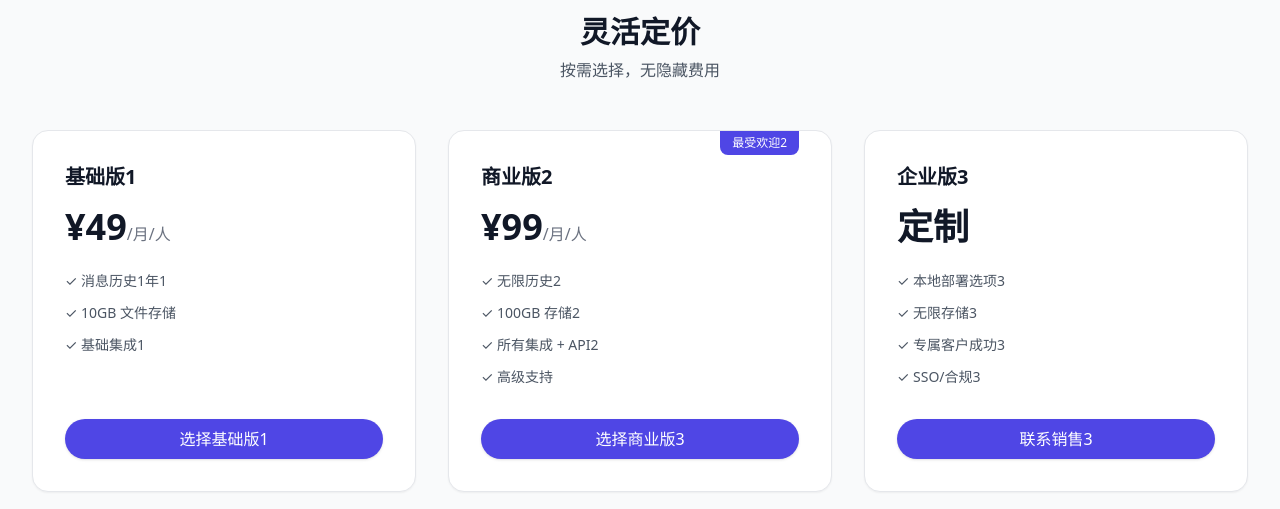
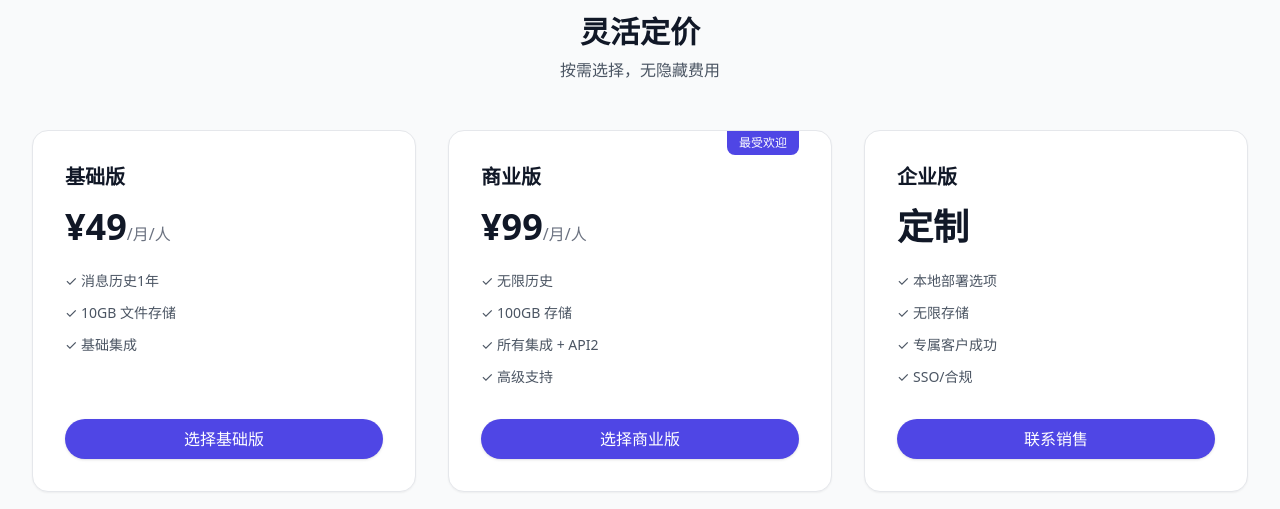
Before and after one commit to wumacms/siteforge-8p73vcf1, a website: page index.html in a window 1280 px wide. Shown: the part 5360-5869 px from the top of the page. Drawn offline with nearby package versions, Linux system fonts and the light colour scheme.

Commit message:
SiteForge: v1786532449860

```diff
--- a/index.html
+++ b/index.html
@@ -47,17 +47,17 @@
 <div class="text-center"><img src="https://images.unsplash.com/photo-1580489944761-15a19d654956?ixlib=rb-4.0.3&auto=format&fit=crop&w=400&q=30" alt="李莉4" class="w-32 h-32 rounded-full mx-auto object-cover shadow-md border-2 border-white" /><h3 class="font-semibold mt-4 text-gray-900">李莉4</h3><p class="text-gray-500 text-sm">设计负责人4</p></div></div></div></section><section class="py-20 bg-white"><div class="max-w-4xl mx-auto px-4 sm:px-6 lg:px-8"><h2 class="text-3xl font-bold text-center text-gray-900 mb-12">常见问题</h2><div class="space-y-6"><div class="border-b border-gray-200 pb-6"><h3 class="text-lg font-semibold text-gray-800 mb-2">支持本地部署吗？1</h3><p class="text-gray-600 text-sm leading-relaxed">是的，企业版支持私有云或本地服务器部署，满足最高安全合规要求。1</p></div>
 <div class="border-b border-gray-200 pb-6"><h3 class="text-lg font-semibold text-gray-800 mb-2">可以试用多久？2</h3><p class="text-gray-600 text-sm leading-relaxed">所有新用户均可享受30天全功能免费试用，无需信用卡。2</p></div>
 <div class="border-b border-gray-200 pb-6"><h3 class="text-lg font-semibold text-gray-800 mb-2">数据存储在哪里？3</h3><p class="text-gray-600 text-sm leading-relaxed">数据存储在云端的独立数据库，可选中国大陆或海外区域，符合当地法规。3</p></div>
-<div class="border-b border-gray-200 pb-6"><h3 class="text-lg font-semibold text-gray-800 mb-2">如何迁移现有聊天记录？4</h3><p class="text-gray-600 text-sm leading-relaxed">我们提供专业迁移工具，支持从Slack、Teams等平台导入历史数据。4</p></div></div></div></section><section class="py-20 bg-gray-50"><div class="max-w-7xl mx-auto px-4 sm:px-6 lg:px-8"><div class="text-center mb-12"><h2 class="text-3xl font-bold text-gray-900">灵活定价</h2><p class="text-gray-600 mt-2">按需选择，无隐藏费用</p></div><div class="grid md:grid-cols-3 gap-8"><div class="bg-white p-8 rounded-2xl shadow-sm border border-gray-200 relative flex flex-col justify-between"><div><h3 class="text-xl font-semibold text-gray-900">基础版1</h3><p class="text-4xl font-bold mt-4 text-gray-900">¥49<span class="text-base font-normal text-gray-500">/月/人</span></p><ul class="mt-6 space-y-3 text-gray-600 text-sm"><li class="flex items-center gap-2">✓ 消息历史1年1</li>
+<div class="border-b border-gray-200 pb-6"><h3 class="text-lg font-semibold text-gray-800 mb-2">如何迁移现有聊天记录？4</h3><p class="text-gray-600 text-sm leading-relaxed">我们提供专业迁移工具，支持从Slack、Teams等平台导入历史数据。4</p></div></div></div></section><section class="py-20 bg-gray-50"><div class="max-w-7xl mx-auto px-4 sm:px-6 lg:px-8"><div class="text-center mb-12"><h2 class="text-3xl font-bold text-gray-900">灵活定价</h2><p class="text-gray-600 mt-2">按需选择，无隐藏费用</p></div><div class="grid md:grid-cols-3 gap-8"><div class="bg-white p-8 rounded-2xl shadow-sm border border-gray-200 relative flex flex-col justify-between"><div><h3 class="text-xl font-semibold text-gray-900">基础版</h3><p class="text-4xl font-bold mt-4 text-gray-900">¥49<span class="text-base font-normal text-gray-500">/月/人</span></p><ul class="mt-6 space-y-3 text-gray-600 text-sm"><li class="flex items-center gap-2">✓ 消息历史1年</li>
 <li class="flex items-center gap-2">✓ 10GB 文件存储</li>
-<li class="flex items-center gap-2">✓ 基础集成1</li></ul></div><a href="#" class="mt-8 block w-full text-center bg-indigo-600 text-white hover:bg-indigo-700 py-2 rounded-full font-medium shadow transition-colors">选择基础版1</a></div>
-<div class="bg-white p-8 rounded-2xl shadow-sm border border-gray-200 relative flex flex-col justify-between"><span class="absolute top-0 right-8 bg-indigo-600 text-white px-3 py-1 text-xs rounded-b-lg font-medium">最受欢迎2</span><div><h3 class="text-xl font-semibold text-gray-900">商业版2</h3><p class="text-4xl font-bold mt-4 text-gray-900">¥99<span class="text-base font-normal text-gray-500">/月/人</span></p><ul class="mt-6 space-y-3 text-gray-600 text-sm"><li class="flex items-center gap-2">✓ 无限历史2</li>
-<li class="flex items-center gap-2">✓ 100GB 存储2</li>
+<li class="flex items-center gap-2">✓ 基础集成</li></ul></div><a href="#" class="mt-8 block w-full text-center bg-indigo-600 text-white hover:bg-indigo-700 py-2 rounded-full font-medium shadow transition-colors">选择基础版</a></div>
+<div class="bg-white p-8 rounded-2xl shadow-sm border border-gray-200 relative flex flex-col justify-between"><span class="absolute top-0 right-8 bg-indigo-600 text-white px-3 py-1 text-xs rounded-b-lg font-medium">最受欢迎</span><div><h3 class="text-xl font-semibold text-gray-900">商业版</h3><p class="text-4xl font-bold mt-4 text-gray-900">¥99<span class="text-base font-normal text-gray-500">/月/人</span></p><ul class="mt-6 space-y-3 text-gray-600 text-sm"><li class="flex items-center gap-2">✓ 无限历史</li>
+<li class="flex items-center gap-2">✓ 100GB 存储</li>
 <li class="flex items-center gap-2">✓ 所有集成 + API2</li>
-<li class="flex items-center gap-2">✓ 高级支持</li></ul></div><a href="#" class="mt-8 block w-full text-center bg-indigo-600 text-white hover:bg-indigo-700 py-2 rounded-full font-medium shadow transition-colors">选择商业版3</a></div>
-<div class="bg-white p-8 rounded-2xl shadow-sm border border-gray-200 relative flex flex-col justify-between"><div><h3 class="text-xl font-semibold text-gray-900">企业版3</h3><p class="text-4xl font-bold mt-4 text-gray-900">定制<span class="text-base font-normal text-gray-500"></span></p><ul class="mt-6 space-y-3 text-gray-600 text-sm"><li class="flex items-center gap-2">✓ 本地部署选项3</li>
-<li class="flex items-center gap-2">✓ 无限存储3</li>
-<li class="flex items-center gap-2">✓ 专属客户成功3</li>
-<li class="flex items-center gap-2">✓ SSO/合规3</li></ul></div><a href="#" class="mt-8 block w-full text-center bg-indigo-600 text-white hover:bg-indigo-700 py-2 rounded-full font-medium shadow transition-colors">联系销售3</a></div></div></div></section><section class="bg-indigo-600 py-16"><div class="max-w-3xl mx-auto text-center px-4 sm:px-6 lg:px-8"><h2 class="text-3xl font-bold text-white mb-4">立即提升团队协作效率</h2><p class="text-indigo-100 text-lg mb-8">加入数百家信任我们的企业，开启高效沟通之旅。</p><div class="flex flex-wrap gap-4 justify-center"><a href="#" class="bg-white text-indigo-600 hover:bg-gray-100 px-6 py-3 rounded-full font-medium shadow-lg transition-colors">免费试用30天</a><a href="#" class="border border-white text-white hover:bg-indigo-500 px-6 py-3 rounded-full font-medium transition-colors">预约演示</a></div></div></section>
+<li class="flex items-center gap-2">✓ 高级支持</li></ul></div><a href="#" class="mt-8 block w-full text-center bg-indigo-600 text-white hover:bg-indigo-700 py-2 rounded-full font-medium shadow transition-colors">选择商业版</a></div>
+<div class="bg-white p-8 rounded-2xl shadow-sm border border-gray-200 relative flex flex-col justify-between"><div><h3 class="text-xl font-semibold text-gray-900">企业版</h3><p class="text-4xl font-bold mt-4 text-gray-900">定制<span class="text-base font-normal text-gray-500"></span></p><ul class="mt-6 space-y-3 text-gray-600 text-sm"><li class="flex items-center gap-2">✓ 本地部署选项</li>
+<li class="flex items-center gap-2">✓ 无限存储</li>
+<li class="flex items-center gap-2">✓ 专属客户成功</li>
+<li class="flex items-center gap-2">✓ SSO/合规</li></ul></div><a href="#" class="mt-8 block w-full text-center bg-indigo-600 text-white hover:bg-indigo-700 py-2 rounded-full font-medium shadow transition-colors">联系销售</a></div></div></div></section><section class="bg-indigo-600 py-16"><div class="max-w-3xl mx-auto text-center px-4 sm:px-6 lg:px-8"><h2 class="text-3xl font-bold text-white mb-4">立即提升团队协作效率</h2><p class="text-indigo-100 text-lg mb-8">加入数百家信任我们的企业，开启高效沟通之旅。</p><div class="flex flex-wrap gap-4 justify-center"><a href="#" class="bg-white text-indigo-600 hover:bg-gray-100 px-6 py-3 rounded-full font-medium shadow-lg transition-colors">免费试用30天</a><a href="#" class="border border-white text-white hover:bg-indigo-500 px-6 py-3 rounded-full font-medium transition-colors">预约演示</a></div></div></section>
 </main>
 
 <footer class="py-8" style="background-color: #ffffff; color: #292929;">
```
